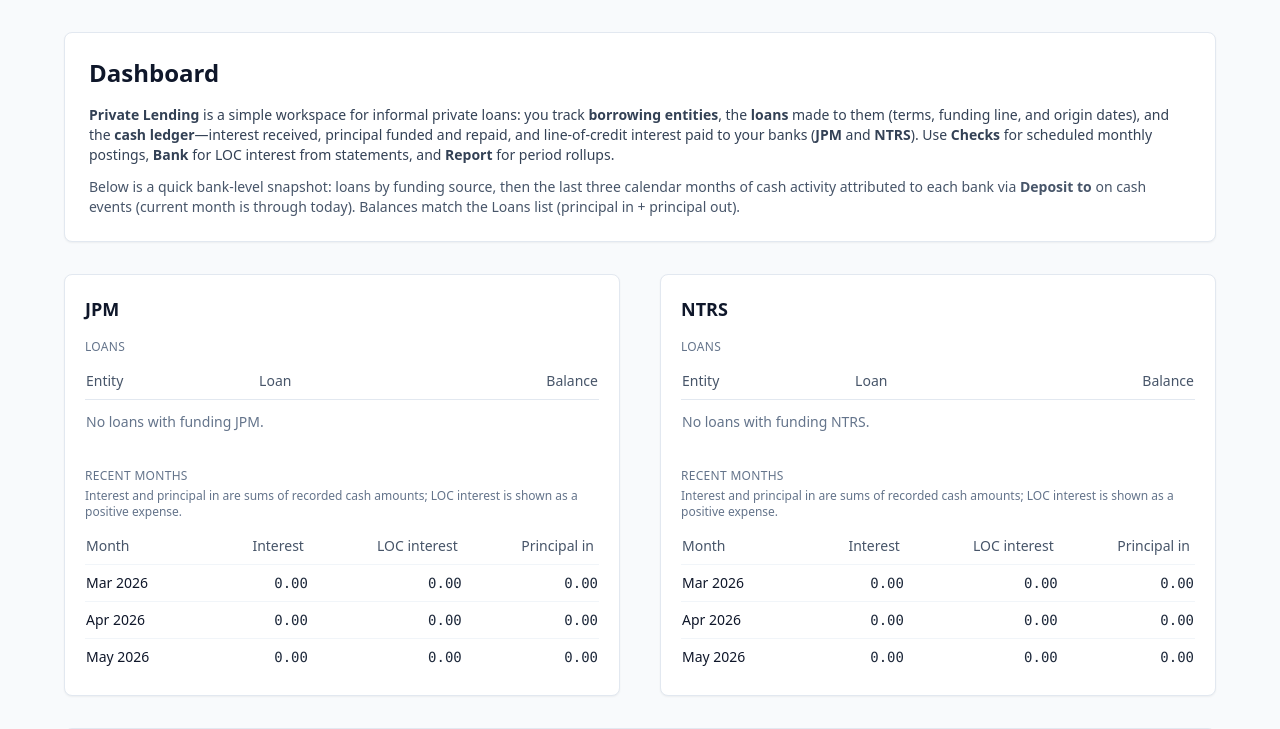
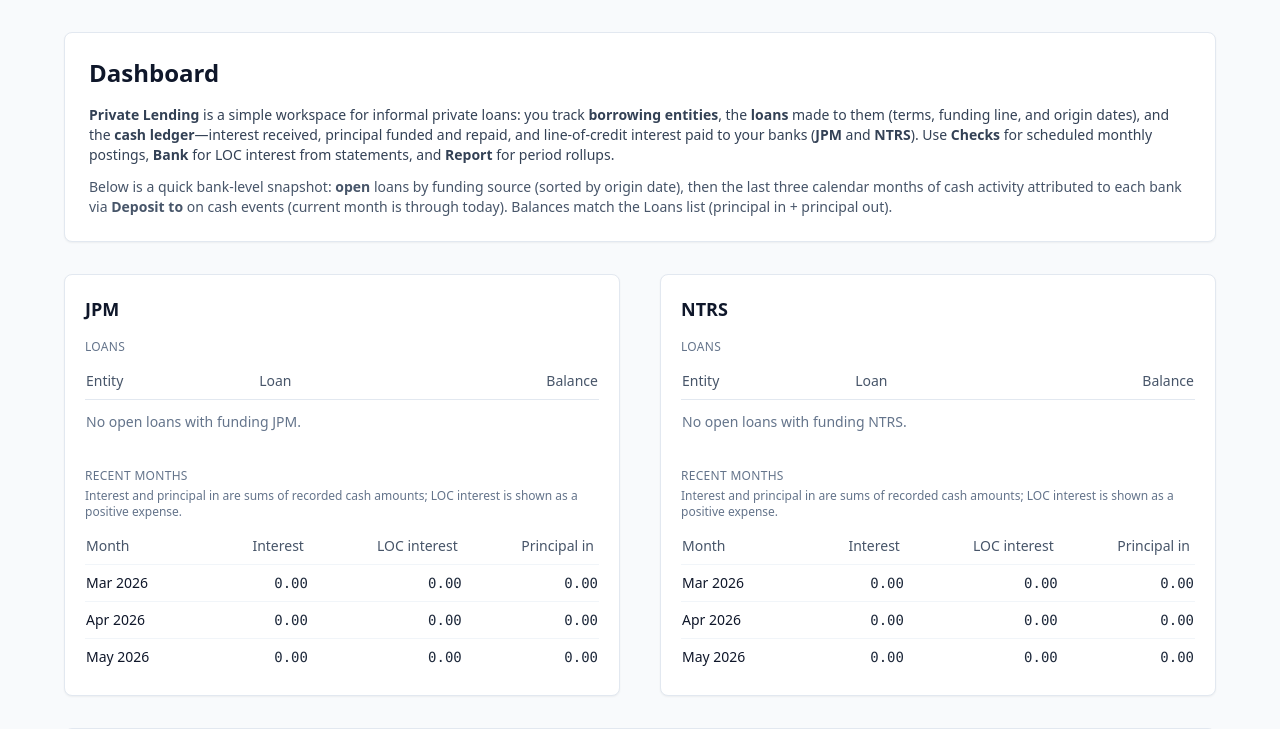
Before and after one commit to stevepao/priv-lending, a PHP site: page / in a window 1280 px wide. Shown: the part 75-804 px from the top of the page. Run offline with PHP 8.4, Linux system fonts and the light colour scheme; the visitor is signed in with stand-in values (Sample User, id 1); data that the repository does not hold is empty; some libraries are stand-ins or nearby versions.

Commit message:
Dashboard: open loans only, nav-ordered quick links.
Filter bank snapshots to loans without closed_date when present; keep
origin-date order; match quick links to main nav sequence.

Co-authored-by: Cursor <cursoragent@cursor.com>

```diff
--- a/app/controllers/DashboardController.php
+++ b/app/controllers/DashboardController.php
@@ -59,12 +59,15 @@ final class DashboardController
      */
     private function dashboardLoanRowsForFunding(string $funding): array
     {
+        $openOnlySql = schema_table_has_column('loans', 'closed_date')
+            ? ' AND l.closed_date IS NULL'
+            : '';
         $rows = dbAll(
             'SELECT l.name AS loan_name, e.name AS entity_name, '
             . '(SELECT COALESCE(SUM(ce.amount), 0) FROM cash_events ce '
             . 'WHERE ce.loan_id = l.id AND ce.category IN (\'principal_in\', \'principal_out\')) AS balance_raw '
             . 'FROM loans l INNER JOIN entities e ON e.id = l.entity_id '
-            . 'WHERE l.funding_source = ? '
+            . 'WHERE l.funding_source = ?' . $openOnlySql . ' '
             . 'ORDER BY l.origin_date ASC, l.id ASC',
             [$funding]
         );
--- a/app/views/dashboard_index.php
+++ b/app/views/dashboard_index.php
@@ -10,7 +10,7 @@
 <h1 class="text-2xl font-semibold text-slate-900"><?php echo e($heading); ?></h1>
 <div class="mt-4 space-y-3 text-sm text-slate-700">
 <p><strong>Private Lending</strong> is a simple workspace for informal private loans: you track <strong>borrowing entities</strong>, the <strong>loans</strong> made to them (terms, funding line, and origin dates), and the <strong>cash ledger</strong>—interest received, principal funded and repaid, and line-of-credit interest paid to your banks (<strong>JPM</strong> and <strong>NTRS</strong>). Use <strong>Checks</strong> for scheduled monthly postings, <strong>Bank</strong> for LOC interest from statements, and <strong>Report</strong> for period rollups.</p>
-<p class="text-slate-600">Below is a quick bank-level snapshot: loans by funding source, then the last three calendar months of cash activity attributed to each bank via <strong>Deposit to</strong> on cash events (current month is through today). Balances match the Loans list (principal in + principal out).</p>
+<p class="text-slate-600">Below is a quick bank-level snapshot: <strong>open</strong> loans by funding source (sorted by origin date), then the last three calendar months of cash activity attributed to each bank via <strong>Deposit to</strong> on cash events (current month is through today). Balances match the Loans list (principal in + principal out).</p>
 </div>
 </section>
 
@@ -27,7 +27,7 @@
 </tr></thead>
 <tbody>
 <?php if ($jpmLoans === []): ?>
-<tr><td class="py-3 text-slate-500" colspan="3">No loans with funding JPM.</td></tr>
+<tr><td class="py-3 text-slate-500" colspan="3">No open loans with funding JPM.</td></tr>
 <?php else: ?>
 <?php foreach ($jpmLoans as $lr): ?>
 <tr class="border-t border-slate-100">
@@ -72,7 +72,7 @@
 </tr></thead>
 <tbody>
 <?php if ($ntrsLoans === []): ?>
-<tr><td class="py-3 text-slate-500" colspan="3">No loans with funding NTRS.</td></tr>
+<tr><td class="py-3 text-slate-500" colspan="3">No open loans with funding NTRS.</td></tr>
 <?php else: ?>
 <?php foreach ($ntrsLoans as $lr): ?>
 <tr class="border-t border-slate-100">
@@ -110,12 +110,12 @@
 <h2 class="text-sm font-semibold text-slate-900">Quick links</h2>
 <p class="mt-1 text-xs text-slate-500">Jump to a section.</p>
 <div class="mt-4 grid gap-3 sm:grid-cols-2 lg:grid-cols-4">
+<a class="rounded-lg border border-slate-200 bg-slate-50 p-3 text-sm shadow-sm transition hover:border-slate-300 hover:bg-white" href="/checks"><span class="block font-medium text-slate-900">Checks</span><span class="mt-0.5 block text-xs text-slate-500">Monthly interest &amp; principal</span></a>
+<a class="rounded-lg border border-slate-200 bg-slate-50 p-3 text-sm shadow-sm transition hover:border-slate-300 hover:bg-white" href="/bank"><span class="block font-medium text-slate-900">Bank</span><span class="mt-0.5 block text-xs text-slate-500">LOC interest &amp; principal</span></a>
+<a class="rounded-lg border border-slate-200 bg-slate-50 p-3 text-sm shadow-sm transition hover:border-slate-300 hover:bg-white" href="/cash-events"><span class="block font-medium text-slate-900">Cash events</span><span class="mt-0.5 block text-xs text-slate-500">Ledger of cash movements</span></a>
+<a class="rounded-lg border border-slate-200 bg-slate-50 p-3 text-sm shadow-sm transition hover:border-slate-300 hover:bg-white" href="/loans"><span class="block font-medium text-slate-900">Loans</span><span class="mt-0.5 block text-xs text-slate-500">Loan records and terms</span></a>
+<a class="rounded-lg border border-slate-200 bg-slate-50 p-3 text-sm shadow-sm transition hover:border-slate-300 hover:bg-white" href="/entities"><span class="block font-medium text-slate-900">Entities</span><span class="mt-0.5 block text-xs text-slate-500">Borrowing entities</span></a>
 <a class="rounded-lg border border-slate-200 bg-slate-50 p-3 text-sm shadow-sm transition hover:border-slate-300 hover:bg-white" href="/borrowers"><span class="block font-medium text-slate-900">Borrowers</span><span class="mt-0.5 block text-xs text-slate-500">People you lend to</span></a>
-<a class="rounded-lg border border-slate-200 bg-slate-50 p-3 text-sm shadow-sm transition hover:border-slate-300 hover:bg-white" href="/entities"><span class="block font-medium text-slate-900">Entities</span><span class="mt-0.5 block text-xs text-slate-500">Borrowing entities</span></a>
-<a class="rounded-lg border border-slate-200 bg-slate-50 p-3 text-sm shadow-sm transition hover:border-slate-300 hover:bg-white" href="/loans"><span class="block font-medium text-slate-900">Loans</span><span class="mt-0.5 block text-xs text-slate-500">Loan records and terms</span></a>
-<a class="rounded-lg border border-slate-200 bg-slate-50 p-3 text-sm shadow-sm transition hover:border-slate-300 hover:bg-white" href="/checks"><span class="block font-medium text-slate-900">Checks</span><span class="mt-0.5 block text-xs text-slate-500">Monthly interest &amp; principal</span></a>
-<a class="rounded-lg border border-slate-200 bg-slate-50 p-3 text-sm shadow-sm transition hover:border-slate-300 hover:bg-white" href="/cash-events"><span class="block font-medium text-slate-900">Cash events</span><span class="mt-0.5 block text-xs text-slate-500">Ledger of cash movements</span></a>
-<a class="rounded-lg border border-slate-200 bg-slate-50 p-3 text-sm shadow-sm transition hover:border-slate-300 hover:bg-white" href="/bank"><span class="block font-medium text-slate-900">Bank</span><span class="mt-0.5 block text-xs text-slate-500">LOC interest &amp; principal</span></a>
 <a class="rounded-lg border border-slate-200 bg-slate-50 p-3 text-sm shadow-sm transition hover:border-slate-300 hover:bg-white" href="/report"><span class="block font-medium text-slate-900">Report</span><span class="mt-0.5 block text-xs text-slate-500">Date-range totals</span></a>
 </div>
 </section>
```
Also changed, not shown: app/MANUAL_VALIDATION_CHECKLIST.md (+1 -1 lines).
